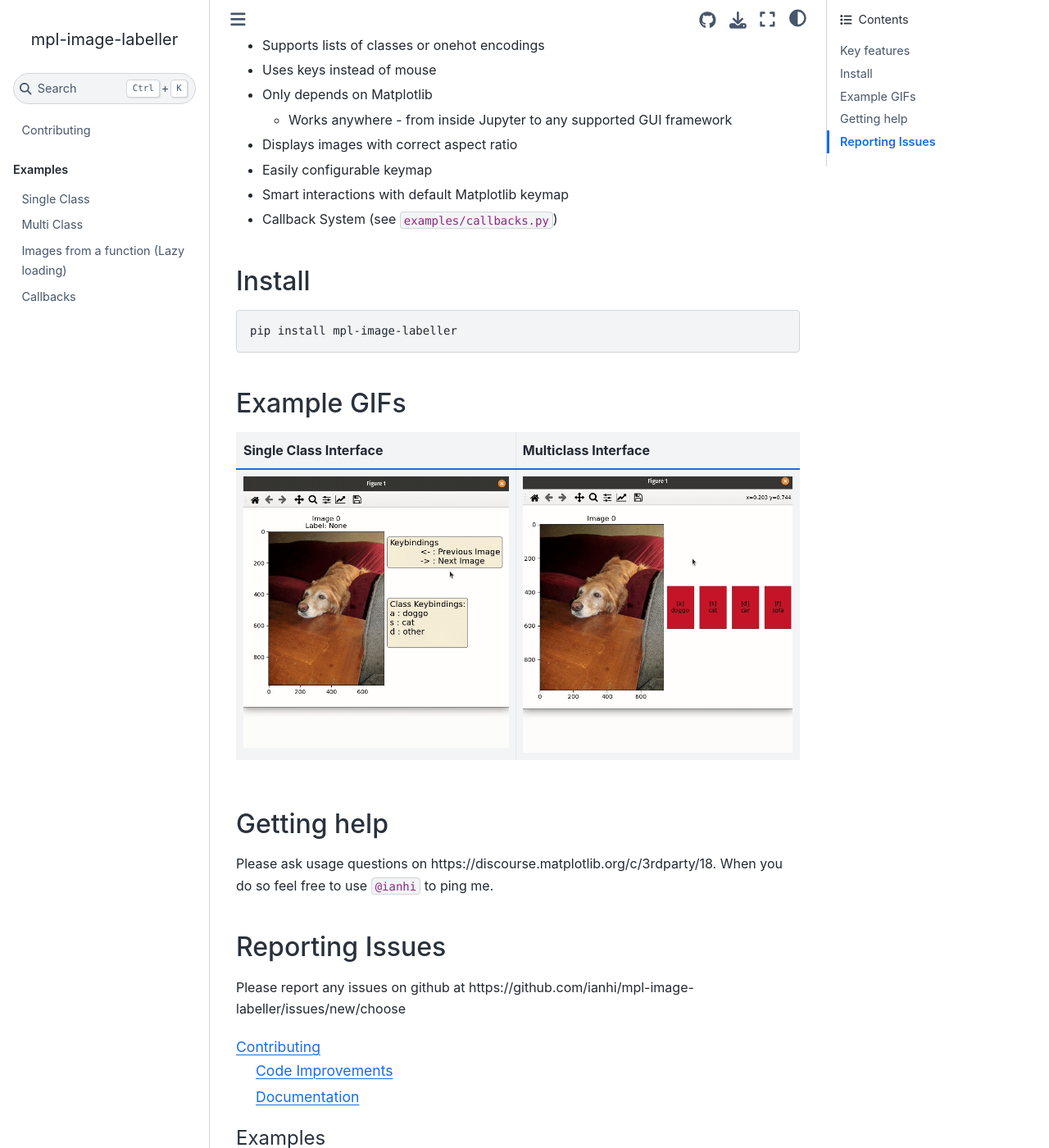
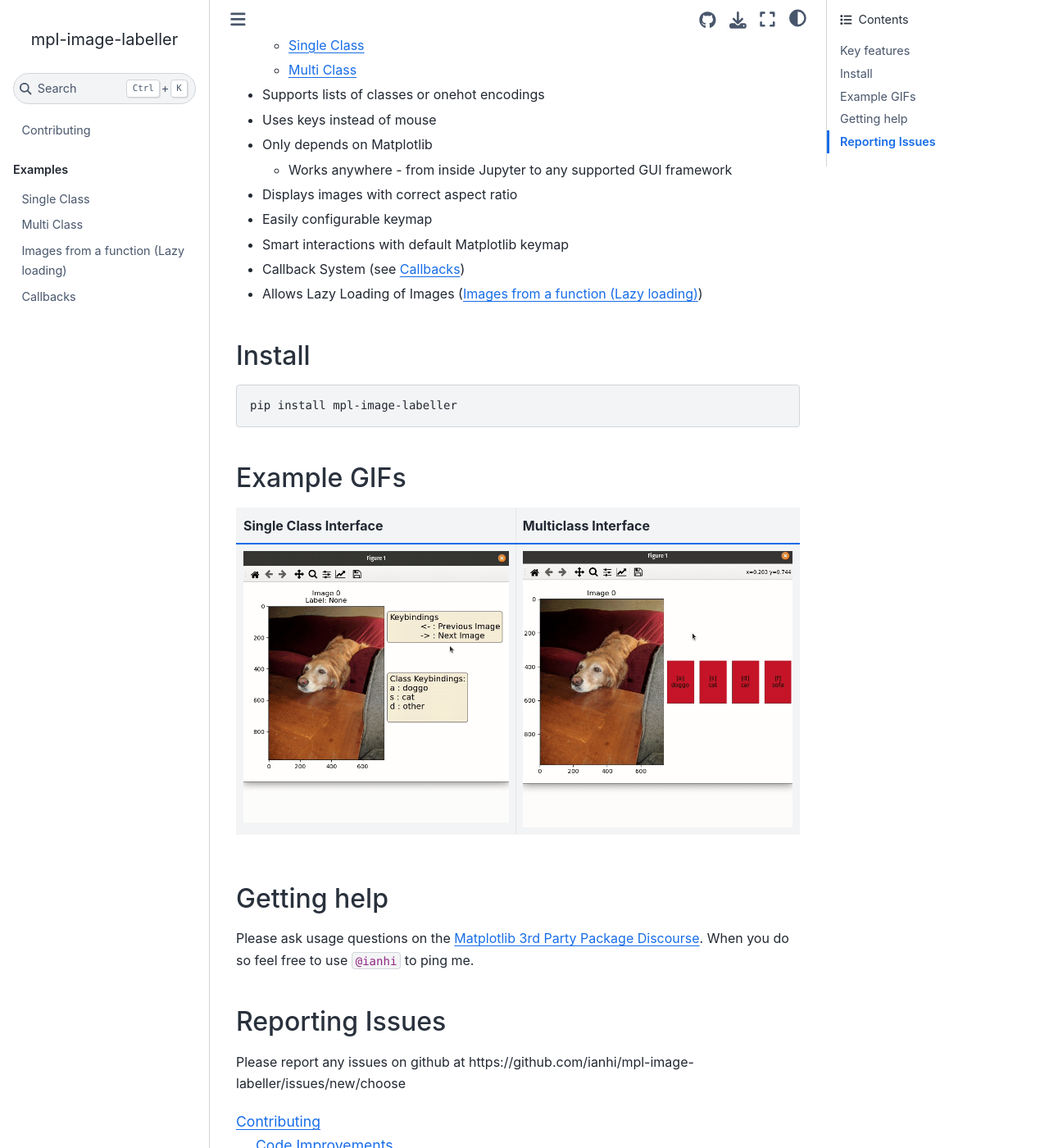
Before and after one commit to mpl-extensions/mpl-image-labeller, a Sphinx documentation site: the page built from docs/index.md, in a window 1280 px wide and 1400 px high, scrolled down 320 px. Shown: the whole window at 82% size. Built offline with Sphinx 7.4.7 and the Sphinx Book theme 1.1.4, drawn with Linux system fonts in a browser that asks for light colours; pages that are not in the unit, such as notebooks, are missing from menus; the version number could not be read and is left out.

Commit message:
Add doc interlink + alt text

````diff
--- a/docs/index.md
+++ b/docs/index.md
@@ -6,6 +6,8 @@ Use Matplotlib to label images for classification. Works anywhere Matplotlib doe
 
 ## Key features
 - Single or Multiclass interfaces!
+    - {doc}`examples/single-class`
+    - {doc}`examples/multi-class`
 - Supports lists of classes or onehot encodings
 - Uses keys instead of mouse
 - Only depends on Matplotlib
@@ -13,7 +15,8 @@ Use Matplotlib to label images for classification. Works anywhere Matplotlib doe
 - Displays images with correct aspect ratio
 - Easily configurable keymap
 - Smart interactions with default Matplotlib keymap
-- Callback System (see `examples/callbacks.py`)
+- Callback System (see {doc}`examples/callbacks`)
+- Allows Lazy Loading of Images ({doc}`examples/lazy-loading`)
 
 ## Install
 ```bash
@@ -26,11 +29,11 @@ pip install mpl-image-labeller
 
 | Single Class Interface | Multiclass Interface |
 | ----------------------- | --------------------|
-|![alt](_static/single_class.gif) | ![alt](_static/multi_class.gif)|
+|![A gif of the single class interface. Showing keybindings to assign classes to images.](_static/single_class.gif) | ![A gif of the multi-class interface. Showing using both keybindings and mouse to assign classes to images.](_static/multi_class.gif)|
 ```
 
 ## Getting help
-Please ask usage questions on https://discourse.matplotlib.org/c/3rdparty/18. When you do so feel free
+Please ask usage questions on the [Matplotlib 3rd Party Package Discourse](https://discourse.matplotlib.org/c/3rdparty/18). When you do so feel free
 to use `@ianhi` to ping me.
 
 ## Reporting Issues
````
